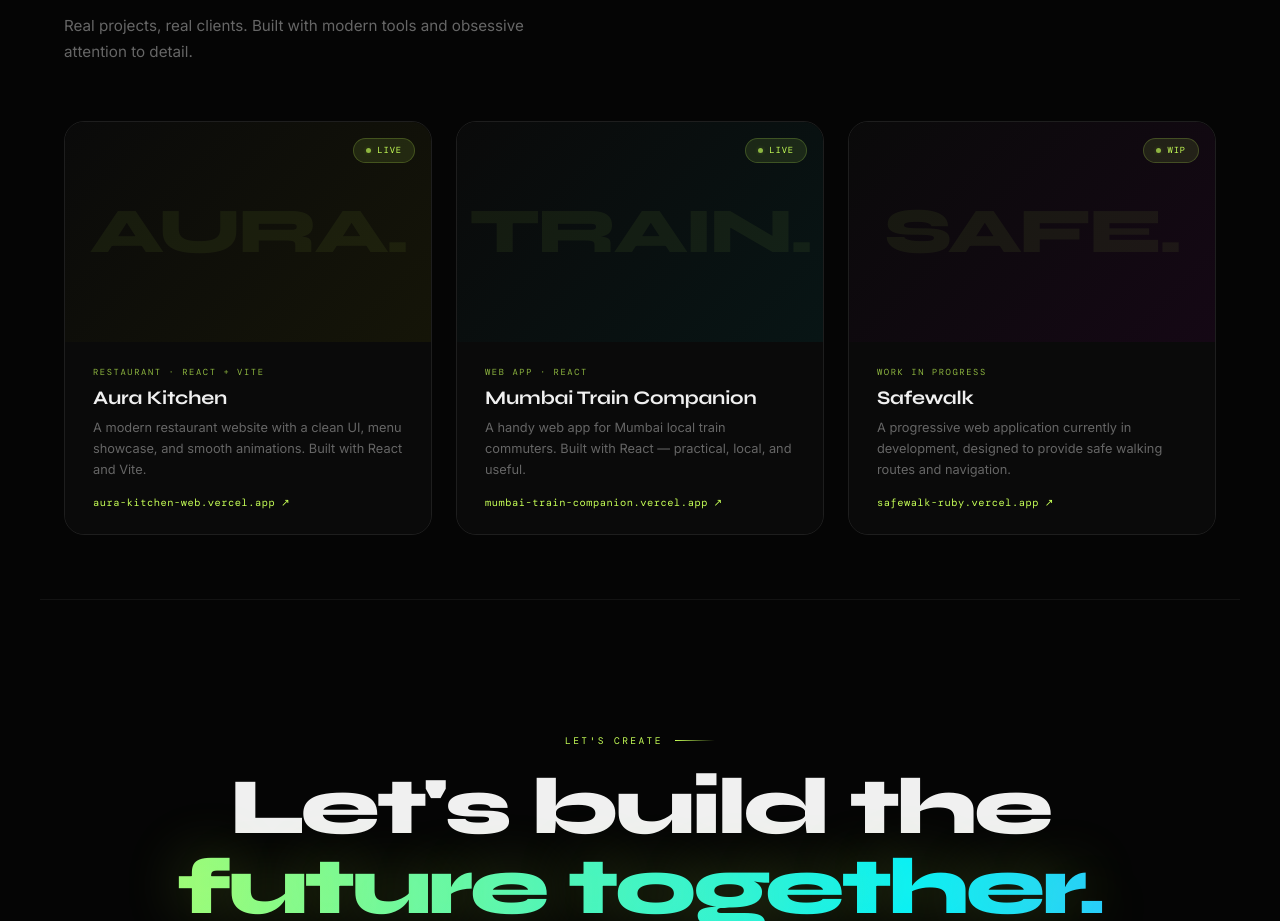
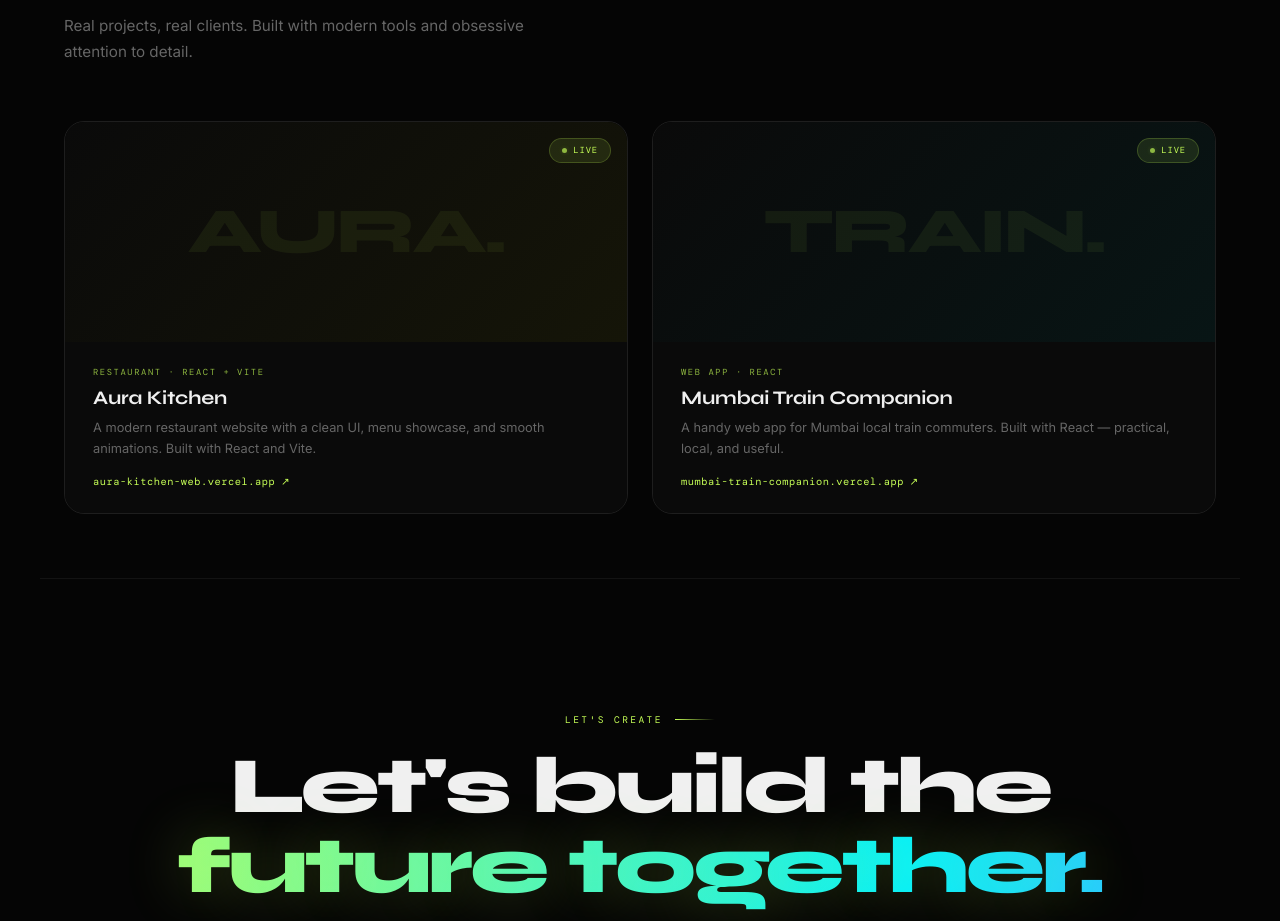
Before and after one commit to jayvish432-cell/portfolio, a website: page index.html in a window 1280 px wide. Shown: the part 2276-3197 px from the top of the page. Drawn offline with nearby package versions, Linux system fonts and the light colour scheme; animation ran at ten frames a second; a web font is replaced by a local one.

Commit message:
feat(portfolio): remove Safewalk project from website and repository

```diff
--- a/index.html
+++ b/index.html
@@ -1647,24 +1647,7 @@
         </div>
       </div>
 
-      <div class="project-card reveal reveal-delay-2" data-tilt
-        onclick="window.open('https://safewalk-ruby.vercel.app/','_blank')">
-        <div class="project-glow"></div>
-        <div class="project-card-inner">
-          <div class="project-img project-img-3">
-            <div class="project-img-label">SAFE.</div>
-            <div class="project-live-badge"><span class="dot"></span> WIP</div>
-          </div>
-          <div class="project-info">
-            <div class="project-tag">Work In Progress</div>
-            <div class="project-name">Safewalk</div>
-            <div class="project-desc">A progressive web application currently in development, designed to provide safe
-              walking routes and navigation.</div>
-            <a href="https://safewalk-ruby.vercel.app/" target="_blank" class="project-link"
-              onclick="event.stopPropagation()">safewalk-ruby.vercel.app <span>↗</span></a>
-          </div>
-        </div>
-      </div>
+
     </div>
   </section>
 
```
